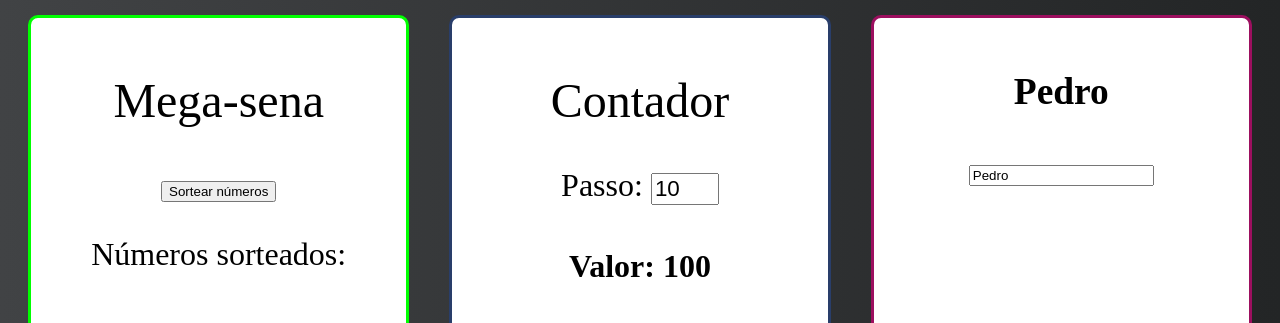
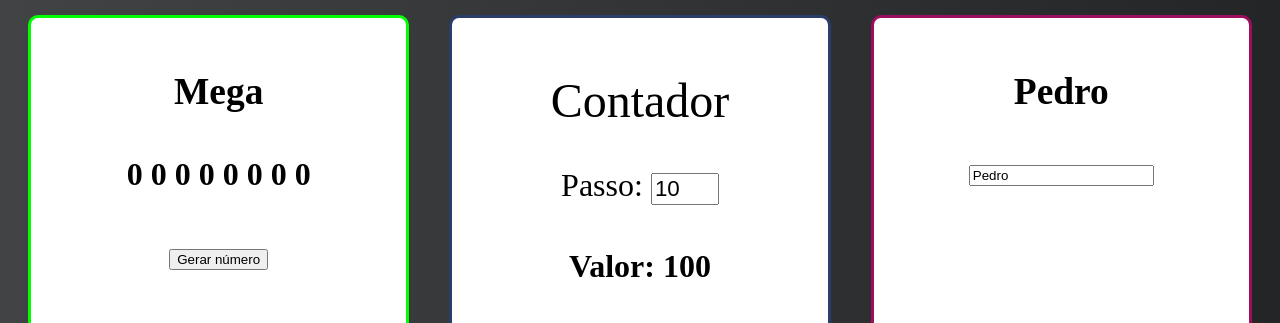
Before and after one commit to Vinicius1998ls/Curso_web_moderno, a React (Create React App) app in the folder fundamentos-react/: page / in a window 1280 px wide. Shown: the part 173-496 px from the top of the page. Built offline with nearby package versions, Linux system fonts and the light colour scheme.

Commit message:
Finalização fundamentos React

```diff
--- a/fundamentos-react/src/App.jsx
+++ b/fundamentos-react/src/App.jsx
@@ -20,7 +20,7 @@
 
         <div className='Cards'>
             <Card titulo="#11 Mega-sena" color='#00FF00'>
-                <Mega></Mega>
+                <Mega qtdeNumero={8}></Mega>
             </Card>
             <Card titulo="#10 Contador" color='#293E6A'>
                 <Contador passo={10} valor={100}></Contador>
--- a/fundamentos-react/src/components/contador/PassoForm.jsx
+++ b/fundamentos-react/src/components/contador/PassoForm.jsx
@@ -5,7 +5,7 @@
 
     return (
         <div>
-            <label for="passoInput">Passo: </label>
+            <label htmlFor="passoInput">Passo: </label>
             <input
                 id="passoInput"
                 type="number"
--- a/fundamentos-react/src/components/mega/Mega.jsx
+++ b/fundamentos-react/src/components/mega/Mega.jsx
@@ -1,26 +1,31 @@
 import React, { useState } from "react";
 
-const Sorteio = () => {
-    const [numerosSorteados, setNumerosSorteados] = useState([]);
+export default (props) => {
+    const [numeros, setNumeros] = useState(Array(props.qtdeNumero).fill(0))
 
-    const sortearNumeros = () => {
-        let numeros = [];
-        while (numeros.length < 6) {
-            let novoNumero = Math.floor(Math.random() * 60) + 1;
-            if (!numeros.includes(novoNumero)) {
-                numeros.push(novoNumero);
-            }
-        }
-        setNumerosSorteados(numeros);
-    };
+    function gerarNumerosNaoContido(array) {
+        const min = 1
+        const max = 60
+        const novoNumero = parseInt(Math.random() * (max - min)) + min
+        return array.includes(novoNumero)
+            ? gerarNumerosNaoContido(array) : novoNumero
+    }
 
+    function gerarNumeros() {
+        const novoArray = Array(props.qtdeNumero)
+            .fill(0)
+            .reduce((arrayAtual, elemento) => {
+                const novoNumero = gerarNumerosNaoContido(arrayAtual)
+                return [...arrayAtual, novoNumero]
+            }, [])
+            .sort((a, b) => a - b)
+        setNumeros(novoArray)
+    }
     return (
-        <div>
-            <h2>Mega-sena</h2>
-            <button onClick={sortearNumeros}>Sortear números</button>
-            <p>Números sorteados: <br></br>{numerosSorteados.join(", ")}</p>
-        </div>
-    );
-};
-
-export default Sorteio;
+        <>
+            <h3>Mega</h3>
+            <h4>{numeros.join(' ')}</h4>
+            <button onClick={gerarNumeros}>Gerar número</button>
+        </>
+    )
+}
```
